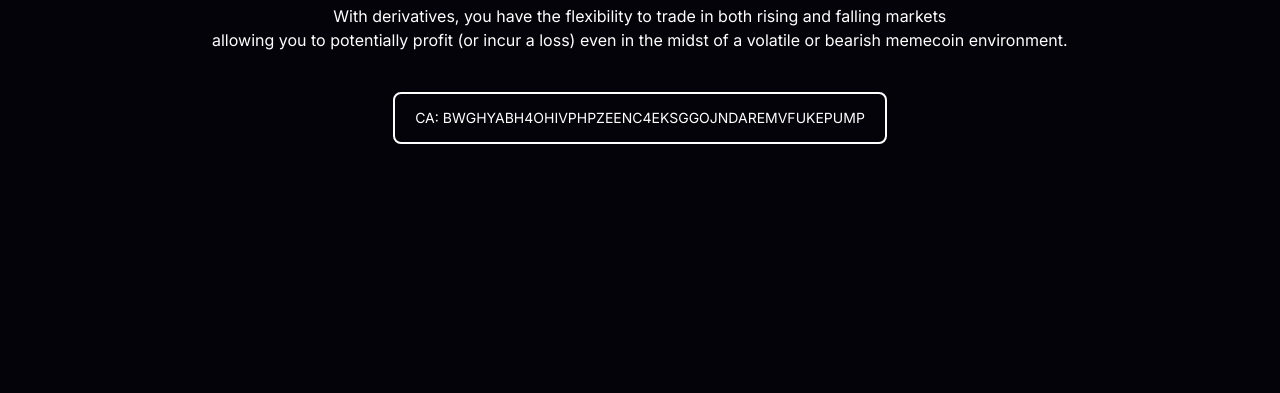
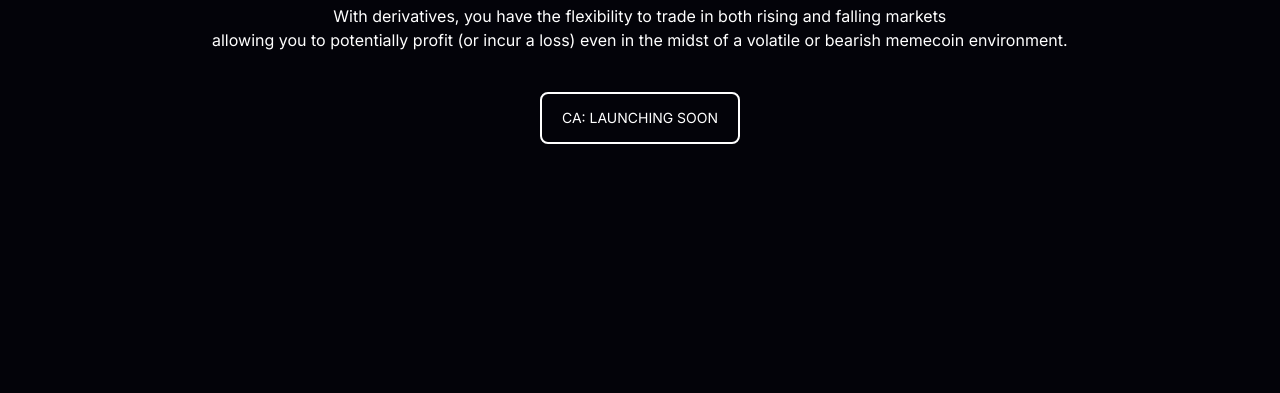
Before and after one commit to MounirMkhal/HEDGE, a plain HTML site: page index.html in a window 1280 px wide. Shown: the part 407-800 px from the top of the page. Drawn offline with Linux system fonts and the light colour scheme; a web font is replaced by a local one.

Commit message:
Update index.html

```diff
--- a/index.html
+++ b/index.html
@@ -249,7 +249,7 @@
             the flexibility to trade in both rising and falling markets<br> allowing you to potentially profit (or incur a loss)
             even in the midst of a volatile or bearish memecoin environment.</p><a id="hero-cta"
             data-w-id="42744cb6-9aca-e3c2-34dd-cf59a917092c" style="opacity:0" href="https://pump.fun/coin/BwghYaBH4ohiVphpzEenC4EksgGojnDArEMvfUKEpump"
-            class="button white hero-margin pointer-events-auto w-button">CA: BwghYaBH4ohiVphpzEenC4EksgGojnDArEMvfUKEpump</a>
+            class="button white hero-margin pointer-events-auto w-button">CA: Launching Soon</a>
         </div>
       </div>
     </header>
```
